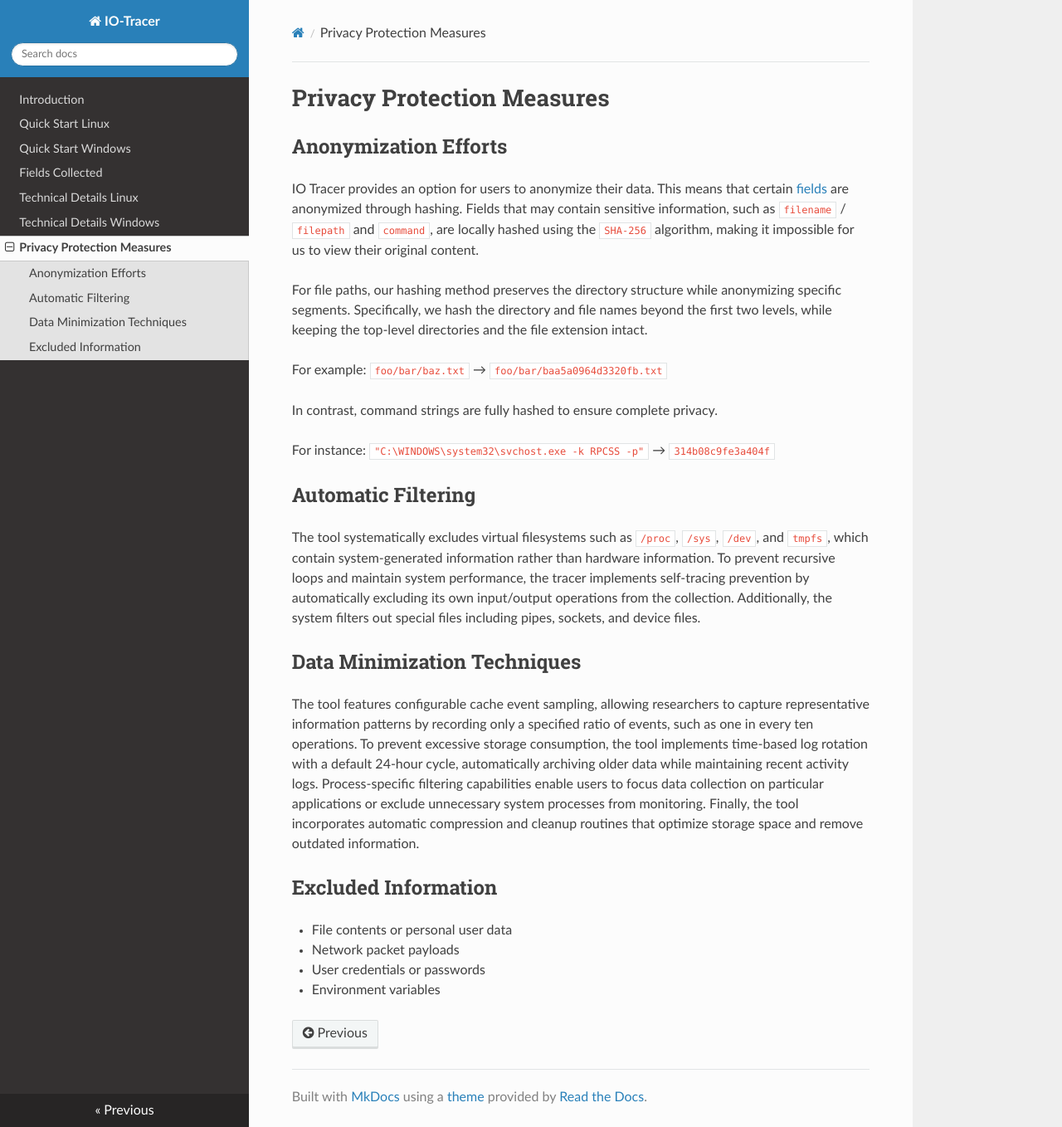
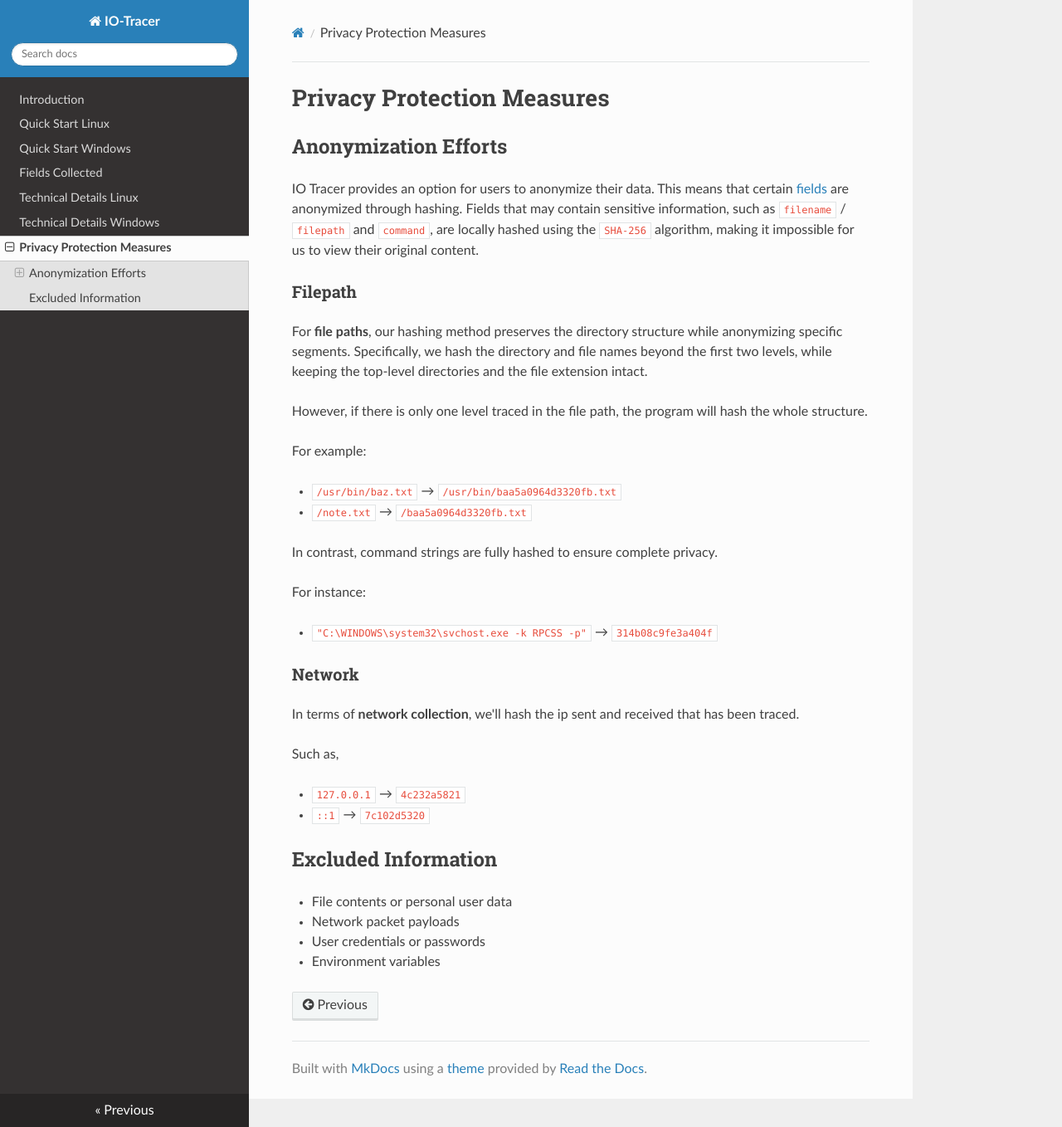
Before and after one commit to cacheMon/iotracerdocs, an MkDocs documentation site: the page built from docs/privacy.md, in a window 1280 px wide and 1358 px high. Shown: the whole window at 83% size. Built offline with MkDocs 1.6.1, drawn with Linux system fonts in a browser that asks for light colours; nearby versions of some CDN libraries.

Commit message:
update privacy documentation to clarify hashing methods for file paths and network data

```diff
--- a/docs/privacy.md
+++ b/docs/privacy.md
@@ -4,21 +4,32 @@
 
 IO Tracer provides an option for users to anonymize their data. This means that certain [fields](fields.md) are anonymized through hashing. Fields that may contain sensitive information, such as `filename` / `filepath` and `command`, are locally hashed using the `SHA-256` algorithm, making it impossible for us to view their original content.
 
-For file paths, our hashing method preserves the directory structure while anonymizing specific segments. Specifically, we hash the directory and file names beyond the first two levels, while keeping the top-level directories and the file extension intact.
+### Filepath
+
+For **file paths**, our hashing method preserves the directory structure while anonymizing specific segments. Specifically, we hash the directory and file names beyond the first two levels, while keeping the top-level directories and the file extension intact.
+
+However, if there is only one level traced in the file path, the program will hash the whole structure.
 
 For example:
-`foo/bar/baz.txt` → `foo/bar/baa5a0964d3320fb.txt`
+
+- `/usr/bin/baz.txt` → `/usr/bin/baa5a0964d3320fb.txt`
+- `/note.txt` → `/baa5a0964d3320fb.txt`
 
 In contrast, command strings are fully hashed to ensure complete privacy.
 
 For instance:
-`"C:\WINDOWS\system32\svchost.exe -k RPCSS -p"` → `314b08c9fe3a404f`
 
-## Automatic Filtering
-The tool systematically excludes virtual filesystems such as `/proc`, `/sys`, `/dev`, and `tmpfs`, which contain system-generated information rather than hardware information. To prevent recursive loops and maintain system performance, the tracer implements self-tracing prevention by automatically excluding its own input/output operations from the collection. Additionally, the system filters out special files including pipes, sockets, and device files.
+- `"C:\WINDOWS\system32\svchost.exe -k RPCSS -p"` → `314b08c9fe3a404f`
 
-## Data Minimization Techniques
-The tool features configurable cache event sampling, allowing researchers to capture representative information patterns by recording only a specified ratio of events, such as one in every ten operations. To prevent excessive storage consumption, the tool implements time-based log rotation with a default 24-hour cycle, automatically archiving older data while maintaining recent activity logs. Process-specific filtering capabilities enable users to focus data collection on particular applications or exclude unnecessary system processes from monitoring. Finally, the tool incorporates automatic compression and cleanup routines that optimize storage space and remove outdated information.
+### Network
+
+In terms of **network collection**, we'll hash the ip sent and received that has been traced.
+
+Such as,
+
+- `127.0.0.1` → `4c232a5821`
+- `::1` → `7c102d5320`
+
 
 ## Excluded Information
 - File contents or personal user data
```
Also changed, not shown: docs/startwin.md (+5 -5 lines).
